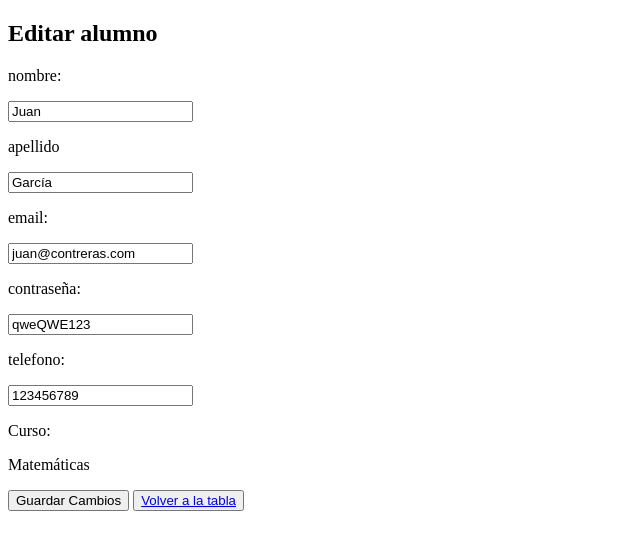
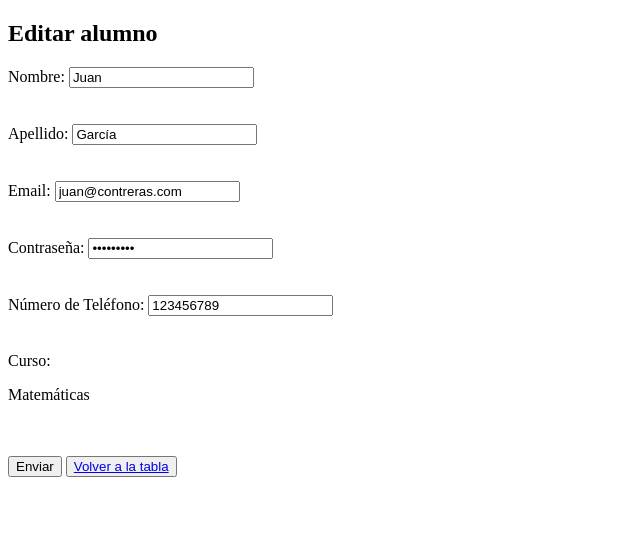
Before and after one commit to Julio-Cesar-Carrillo/Gestio-Notes, a PHP site: page /view/editar_alumno.php?id=1 in a window 1280 px wide. Shown: the top 550 px of the page, without its empty margins (0-640 px from the left). Run offline with PHP 8.4, Linux system fonts and the light colour scheme; data comes from the database, SQL or seed files in the repository.

Commit message:
editar_alumno.php validado 10.11.2023

```diff
--- a/js/validacion.js
+++ b/js/validacion.js
@@ -148,15 +148,16 @@
         errorInput.style.borderColor = "red";
     }
 
-    else if (!telefonoRegex.test(telefono))
+    else if (telefono.length !== 9 || !telefonoRegex.test(telefono))
     {
-        errorSpan.textContent = "Ingresa un numero de telefono válido (9 dígitos).";
+        errorSpan.textContent = "Ingresa un número de teléfono válido (9 dígitos).";
         errorSpan.style.color = "red";
         errorInput.style.borderColor = "red";
     }
 
     else
     {
-        errorSpan.textContent = "";
+        errorSpan.textContent = ""; // Limpiar el mensaje de error si es válido
+        errorInput.style.borderColor = "blue";
     }
 }
--- a/view/editar_alumno.php
+++ b/view/editar_alumno.php
@@ -34,30 +34,94 @@
 
     <body>
         <h2>Editar alumno</h2>
-
-        <form action="./procesos/editar_alumno.php" method="post">
+        <form action="./procesos/editar_alumno.php" method="POST">
             <input type="hidden" name="id" value="<?php echo $datos_alumno['id']; ?>">
 
-            <label for="nombre">nombre:</label>
-            <p><input type="text" name="nombre" value="<?php echo $datos_alumno['nombre']; ?>"></p>
+            <label for="nombre">Nombre:</label>
+            <!-- Campo de entrada para el nombre -->
+            <input type="text" id="nombre" name="nombre" oninput="validarNombre(this)" value= "<?php echo $datos_alumno['nombre']; ?>" > <!-- Llama a la función validarNombre cuando detecta cambios en el input -->
+            <!-- Mensaje de error para la validación del nombre -->
+            <br>
+            <span id="nombre_error" class="error"></span>
 
-            <label for="apellido">apellido</label>
-            <p><input type="text" name="apellido" value="<?php echo $datos_alumno['apellido']; ?>"></p>
-            <label for="email">email:</label>
-            <p><input type="text" name="email" value="<?php echo $datos_alumno['email']; ?>"></p>
+            <br><br>
 
-            <label for="contraseña">contraseña:</label>
-            <p><input type="text" name="pwd" value="<?php echo $datos_alumno['pass']; ?>"></p>
+            <label for="apellido">Apellido:</label>
+            <!-- Campo de entrada para el apellido -->
+            <input type="text" id="apellido" name="apellido" oninput="validarApellido(this)" value= "<?php echo $datos_alumno['apellido']; ?>"> <!-- Llama a la función validarApellido cuando detecta cambios en el input -->
+            <!-- Mensaje de error para la validación del apellido -->
+            <br>
+            <span id="apellido_error" class="error"></span>
 
-            <label for="telefono">telefono:</label>
-            <p><input type="text" name="telefono" value="<?php echo $datos_alumno['telefono']; ?>"></p>
-            <label>Curso:</label>
-            <p><?php echo $datos_alumno['curso']; ?></p>
+            <br><br>
 
-            <input type="submit" name="editar" value="Guardar Cambios">
+            <label for="email">Email:</label>
+            <!-- Campo de entrada para el correo electrónico -->
+            <input type="email" id="email" name="email" oninput="validarEmail(this)" value= "<?php echo $datos_alumno['email']; ?>"> <!-- Llama a la función validarEmail cuando detecta cambios en el input -->
+            <!-- Mensaje de error para la validación del correo electrónico -->
+            <br>
+            <span id="email_error" class="error"></span>
 
-            <button><a href="./tabla.php">Volver a la tabla</a></button>
+            <br><br>
+
+            <label for="nombre">Contraseña:</label>
+            <!-- Campo de entrada para la contraseña -->
+            <input type="password" id="pwd" name="pwd" oninput="validarPwd(this)" value= "<?php echo $datos_alumno['pass']; ?>"> <!-- Llama a la función validarPwd cuando detecta cambios en el input -->
+            <!-- Mensaje de error para la validación de la contraseña -->
+            <br>
+            <span id="pwd_error" class="error"></span>
+
+            <br><br>
+
+            <label for="nombre">Número de Teléfono:</label>
+            <!-- Campo de entrada para el número de teléfono -->
+            <input type="tel" id="telefono" name="telefono" oninput="validarTelefono(this)" value= "<?php echo $datos_alumno['telefono']; ?>"> <!-- Llama a la función validarTel cuando detecta cambios en el input -->
+            <!-- Mensaje de error para la validación del número de teléfono -->
+            <br>
+            <span id="telefono_error" class="error"></span>
+
+            <br><br>
+
+            <label for="curso">Curso:</label>
+            <p><?php echo $datos_alumno['curso'] ?></p>
+
+            <br><br>
+
+            <button type="submit" class="btn btn-primary" name="enviar" id="enviarButton" disabled>Enviar</button>
+
+            <button type="submit"><a href="./tabla.php">Volver a la tabla</a></button>
+
+            <script src="../js/validacion.js"></script> <!-- Este script valida el formato y si los campos están vacíos -->
         </form>
+
+        <script>
+            // Función para validar el formulario
+            function validarFormulario() {
+                var email = document.getElementById("email").value;
+                var pwd = document.getElementById("pwd").value;
+                var nombre = document.getElementById("nombre").value;
+                var apellido = document.getElementById("apellido").value;
+                var telefono = document.getElementById("telefono").value;
+
+                // Verificar si todos los campos están llenos y realizar otras validaciones si es necesario
+                if (email !== "" && pwd !== "" && nombre !== "" && apellido !== "" && telefono !== "") {
+                    // Puedes agregar más validaciones aquí si es necesario
+                    document.getElementById("enviarButton").disabled = false; // Habilitar el botón de envío
+                } else {
+                    document.getElementById("enviarButton").disabled = true; // Deshabilitar el botón de envío
+                }
+            }
+
+            // Agregar eventos 'input' a los campos para llamar a la función de validación
+            document.getElementById("email").addEventListener("input", validarFormulario);
+            document.getElementById("pwd").addEventListener("input", validarFormulario);
+            document.getElementById("nombre").addEventListener("input", validarFormulario);
+            document.getElementById("apellido").addEventListener("input", validarFormulario);
+            document.getElementById("telefono").addEventListener("input", validarFormulario);
+
+            // Llamar a la función de validación inicialmente
+            validarFormulario();
+        </script>
     </body>
 
     </html>
```
